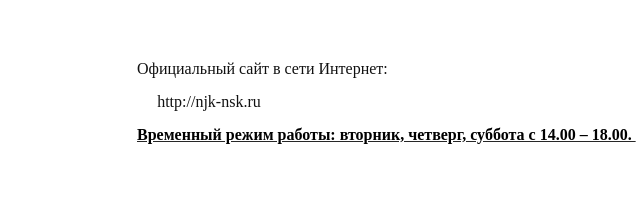
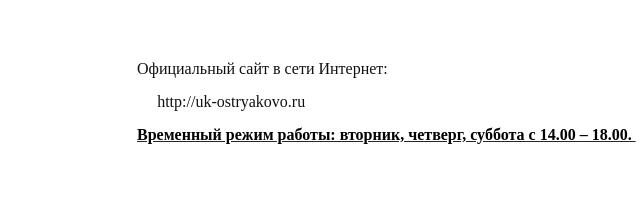
Before and after one commit to IvanGreskiv/Ostryakovo_UP, a plain HTML site: page about.html in a window 1280 px wide. Shown: the part 1340-1540 px from the top of the page, 23-663 px from the left. Drawn offline with nearby package versions, Linux system fonts and the light colour scheme.

Commit message:
Changed links in about.html

```diff
--- a/about.html
+++ b/about.html
@@ -104,16 +104,16 @@
 <FONT FACE="Times New Roman, serif"><FONT SIZE=3><FONT COLOR="#111111"><FONT FACE="Myriad Pro, serif">Официальный
 сайт в сети Интернет:</FONT></FONT></FONT></FONT></P>
 <P STYLE="text-indent: 0.21in; margin-top: 0.19in; margin-bottom: 0.19in; background: #ffffff; line-height: 100%">
-<FONT FACE="Times New Roman, serif"><FONT SIZE=3><FONT COLOR="#111111"><FONT FACE="Myriad Pro, serif">http://njk-nsk.ru</FONT></FONT></FONT></FONT></P>
+<FONT FACE="Times New Roman, serif"><FONT SIZE=3><FONT COLOR="#111111"><FONT FACE="Myriad Pro, serif">http://uk-ostryakovo.ru</FONT></FONT></FONT></FONT></P>
 <P STYLE="margin-top: 0.19in; margin-bottom: 0.19in; background: #ffffff; line-height: 100%">
-<FONT FACE="Times New Roman, serif"><FONT SIZE=3><A HREF="http://njk-nsk.ru/contact"><FONT COLOR="#4d9600"><FONT FACE="Myriad Pro, serif"><SPAN STYLE="text-decoration: none"><B>Временный
+<FONT FACE="Times New Roman, serif"><FONT SIZE=3><A HREF="http://uk-ostryakovo.ru/info-house.html"><FONT COLOR="#4d9600"><FONT FACE="Myriad Pro, serif"><SPAN STYLE="text-decoration: none"><B>Временный
 режим работы: вторник, четверг, суббота
 с 14.00 – 18.00.&nbsp;</B></SPAN></FONT></FONT></A><FONT COLOR="#111111"><FONT FACE="Myriad Pro, serif">&nbsp;</FONT></FONT></FONT></FONT></P>
 <P STYLE="text-indent: 0.21in; margin-top: 0.19in; margin-bottom: 0.19in; background: #ffffff; line-height: 100%">
 <BR><BR>
 </P>
 <P STYLE="margin-top: 0.19in; margin-bottom: 0.19in; background: #ffffff; line-height: 100%">
-<FONT FACE="Times New Roman, serif"><FONT SIZE=3><A HREF="http://njk-nsk.ru/spisok_domov"><FONT COLOR="#4d9600"><FONT FACE="Myriad Pro, serif"><SPAN STYLE="text-decoration: none"><B>Перечень
+<FONT FACE="Times New Roman, serif"><FONT SIZE=3><A HREF="http://uk-ostryakovo.ru/info-house.html"><FONT COLOR="#4d9600"><FONT FACE="Myriad Pro, serif"><SPAN STYLE="text-decoration: none"><B>Перечень
 многоквартирных домов, находящихся в
 управлении с указанием основания
 управления: в работе.&nbsp;</B></SPAN></FONT></FONT></A><FONT COLOR="#111111"><FONT FACE="Myriad Pro, serif">&nbsp;
```
